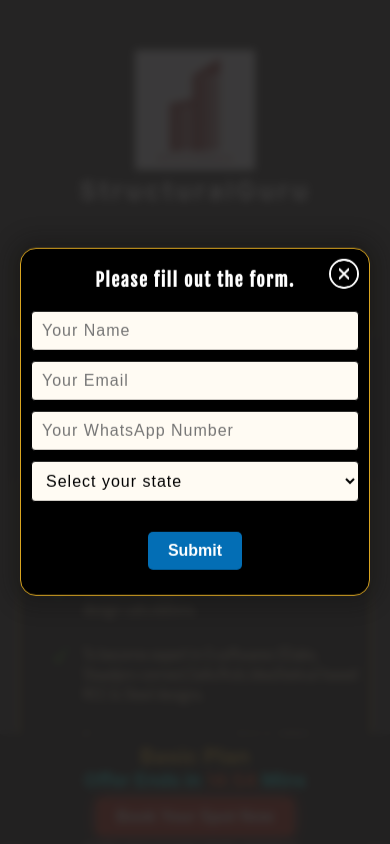
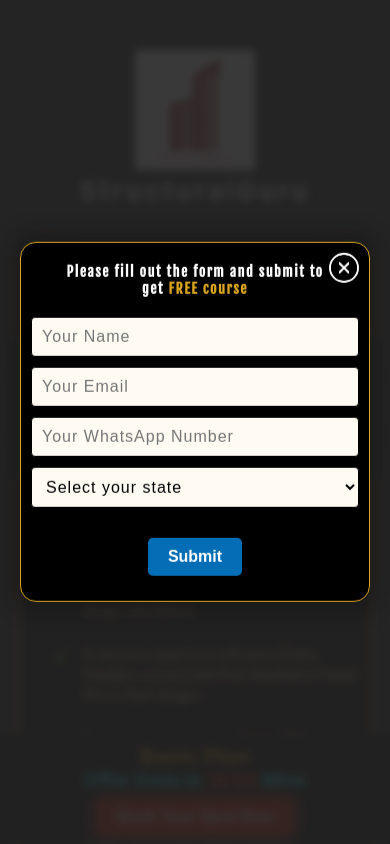
Before and after one commit to gururayar/structural-guru, a React (Create React App) app: page / in a window 390 px wide. Shown: the top 844 px of the page. Built offline with nearby package versions, Linux system fonts and the light colour scheme.

Commit message:
popup update

```diff
--- a/src/components/popup.css
+++ b/src/components/popup.css
@@ -29,13 +29,18 @@
     border-radius: 1rem;
   }
   .contactPage h1{
+
     color: white;
     text-align: center;
     font-size: 20px;
     font-weight: 700;
     font-family: "Fjalla One", sans-serif;
     letter-spacing: 1.5px;
+    width: 90%
 
+  }
+  .contactPage span{
+    color: goldenrod;
   }
   .contactform{
 
@@ -99,6 +104,10 @@
     box-shadow: none;
     padding: 0;
 
+
+  }
+  .close-btn:hover{
+    background-color:red;
   }
   .close-btn img{
     width: 30px;
@@ -115,10 +124,12 @@
     }
 
   .contactPage h1{
-    font-size: 18px;
+    font-size: 14px;
+    width: 80%;
   }
   .contactform{
     width: 100%;
   }
 
+
 }
--- a/src/components/popup.js
+++ b/src/components/popup.js
@@ -44,7 +44,7 @@ const Popupopen = () => {
             <img src={close} alt="close-button" />
         </button>
         <h1 className="contactPageTitle">
-          Please fill out the form.{" "}
+          Please fill out the form and submit to get <span>FREE course</span>
         </h1>
 
         <form className="contactform"  onSubmit={handleSubmit}>
```
